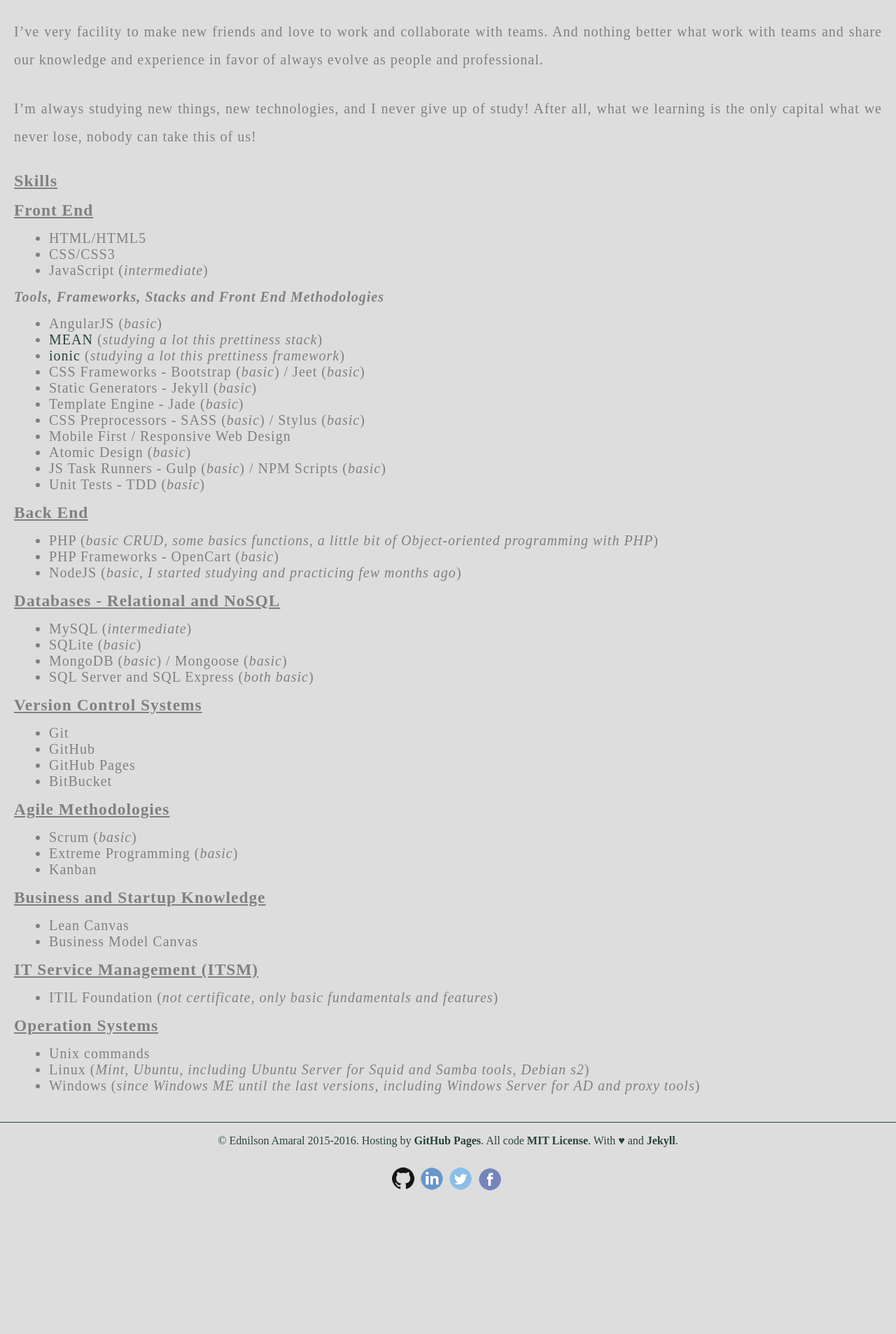
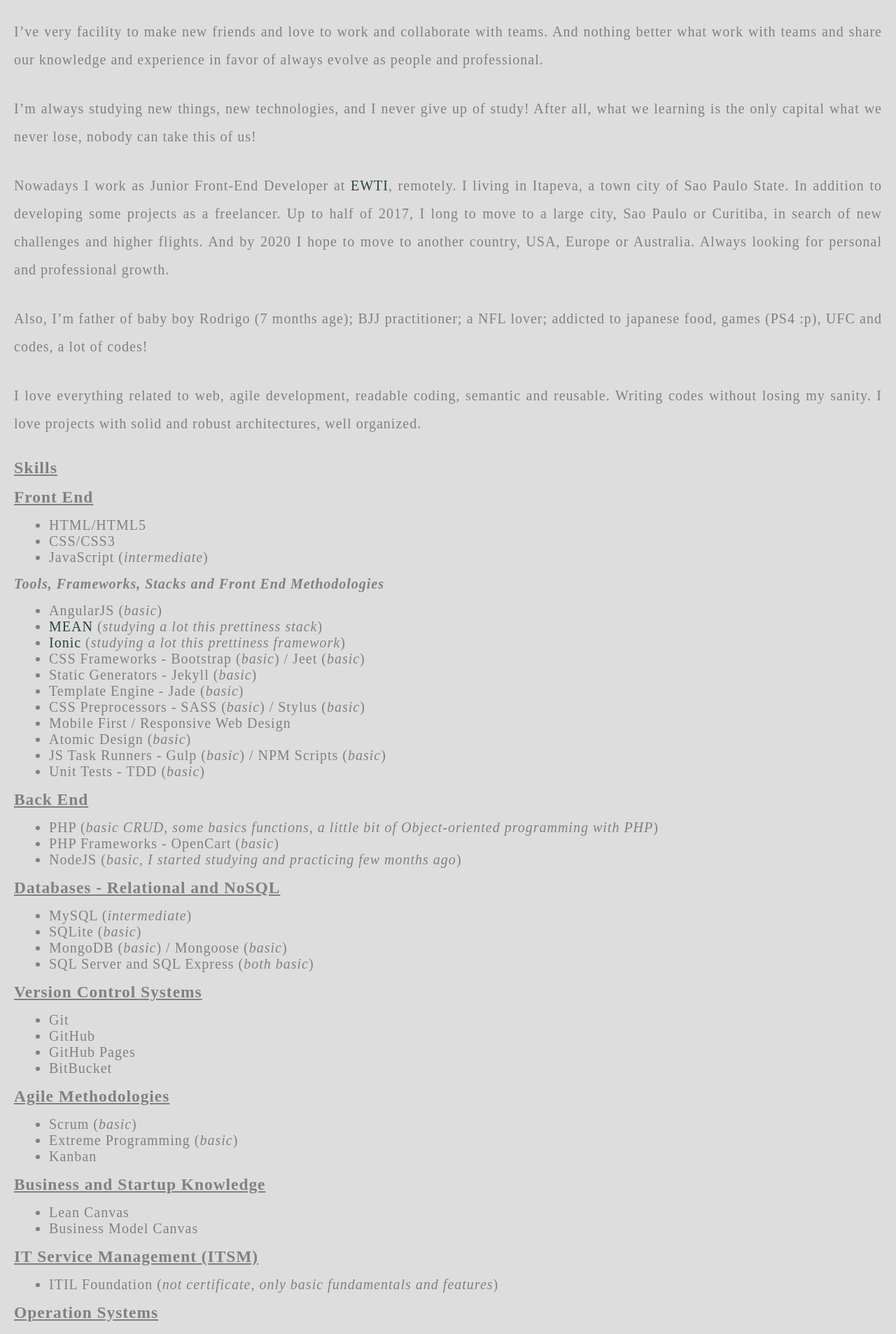
Before and after one commit to ednilsonamaral/ednilsonamaral.github.io, a Jekyll site: the page built from about.md, in a window 1280 px wide. Shown: the part 303-2209 px from the top of the page at 70% size. Built offline with Jekyll 4.4.1, drawn with Linux system fonts in a browser that asks for light colours; some web fonts are replaced; before the commit the page ends 2021 px from its top, so only the background shows below that; some of the changed text lies outside the part shown.

Commit message:
page about me ok

```diff
--- a/about.md
+++ b/about.md
@@ -9,6 +9,12 @@ I'm a front end developer that loves coding. I'm not so god, but I'm not so bad!
 I've very facility to make new friends and love to work and collaborate with teams. And nothing better what work with teams and share our knowledge and experience in favor of always evolve as people and professional.
 
 I'm always studying new things, new technologies, and I never give up of study! After all, what we learning is the only capital what we never lose, nobody can take this of us!
+
+Nowadays I work as Junior Front-End Developer at [EWTI](http://www.ewti.com.br/), remotely. I living in Itapeva, a town city of Sao Paulo State. In addition to developing some projects as a freelancer. Up to half of 2017, I long to move to a large city, Sao Paulo or Curitiba, in search of new challenges and higher flights. And by 2020 I hope to move to another country, USA, Europe or Australia. Always looking for personal and professional growth.
+
+Also, I'm father of baby boy Rodrigo (7 months age); BJJ practitioner; a NFL lover; addicted to japanese food, games (PS4 :p), UFC and codes, a lot of codes!
+
+I love everything related to web, agile development, readable coding, semantic and reusable. Writing codes without losing my sanity. I love projects with solid and robust architectures, well organized.
 
 
 ## Skills
@@ -23,7 +29,7 @@ I'm always studying new things, new technologies, and I never give up of study!
 
 * AngularJS (*basic*)
 * [MEAN](https://github.com/Webschool-io/be-mean-instagram) (*studying a lot this prettiness stack*)
-* [ionic](ionicframework.com) (*studying a lot this prettiness framework*)
+* [Ionic](ionicframework.com) (*studying a lot this prettiness framework*)
 * CSS Frameworks - Bootstrap (*basic*) / Jeet (*basic*)
 * Static Generators - Jekyll (*basic*)
 * Template Engine - Jade (*basic*)
@@ -80,3 +86,19 @@ I'm always studying new things, new technologies, and I never give up of study!
 * Unix commands
 * Linux (*Mint, Ubuntu, including Ubuntu Server for Squid and Samba tools, Debian s2*)
 * Windows (*since Windows ME until the last versions, including Windows Server for AD and proxy tools*)
+
+
+## Contact
+
+* [GitHub](https://github.com/ednilsonamaral)
+* [LinkedIn](https://br.linkedin.com/in/ednilson-amaral-02a984106)
+* [Twitter](https://twitter.com/ednilsonaamaral)
+
+
+You can look my portfolio [here](/portfolio).
+
+If you've a suggestion, review or clain, please, contact me. Send me an email or tweet, my email is my email is **ednilsonamaral.ti@gmail.com**. We talk about this, no problems.
+
+But, if you hire me for a web project, either front-end or web app with MEAN Stack or app with Ionic, please, contact me, send me an email to **ednilsonamaral.ti@gmail.com**. Or we can talk via Skype, my nickname is **ednilson.amaral**. Thanks a lot!
+
+*Portuguese is my native language. I decided to develop my personal website in English as a matter of* **practice** *the language itself. Some posts even write in Portuguese, but in the future, I hope to write here 100% in English!*
--- a/blog.html
+++ b/blog.html
@@ -2,9 +2,7 @@
 layout: default
 ---
 
-<div class="home">
-
-  <h1 class="page-heading">Posts</h1>
+<h1>Posts</h1>
 
 <ul class="post-list">
   {% for post in site.posts %}
@@ -19,5 +17,3 @@ layout: default
 </ul>
 
 <p class="rss-subscribe">subscribe <a href="{{ "/feed.xml" | prepend: site.baseurl }}">via RSS</a></p>
-
-</div>
--- a/source/css/_components/menu.styl
+++ b/source/css/_components/menu.styl
@@ -38,6 +38,7 @@
                     &:hover
                         background $yellow-cheese
                         color $green-one
+                        text-decoration none
 
         .menu-list
             +above($mobile)
```
Also changed, not shown: assets/css/main.css. Lines whose indentation alone changed are shown as unchanged.
